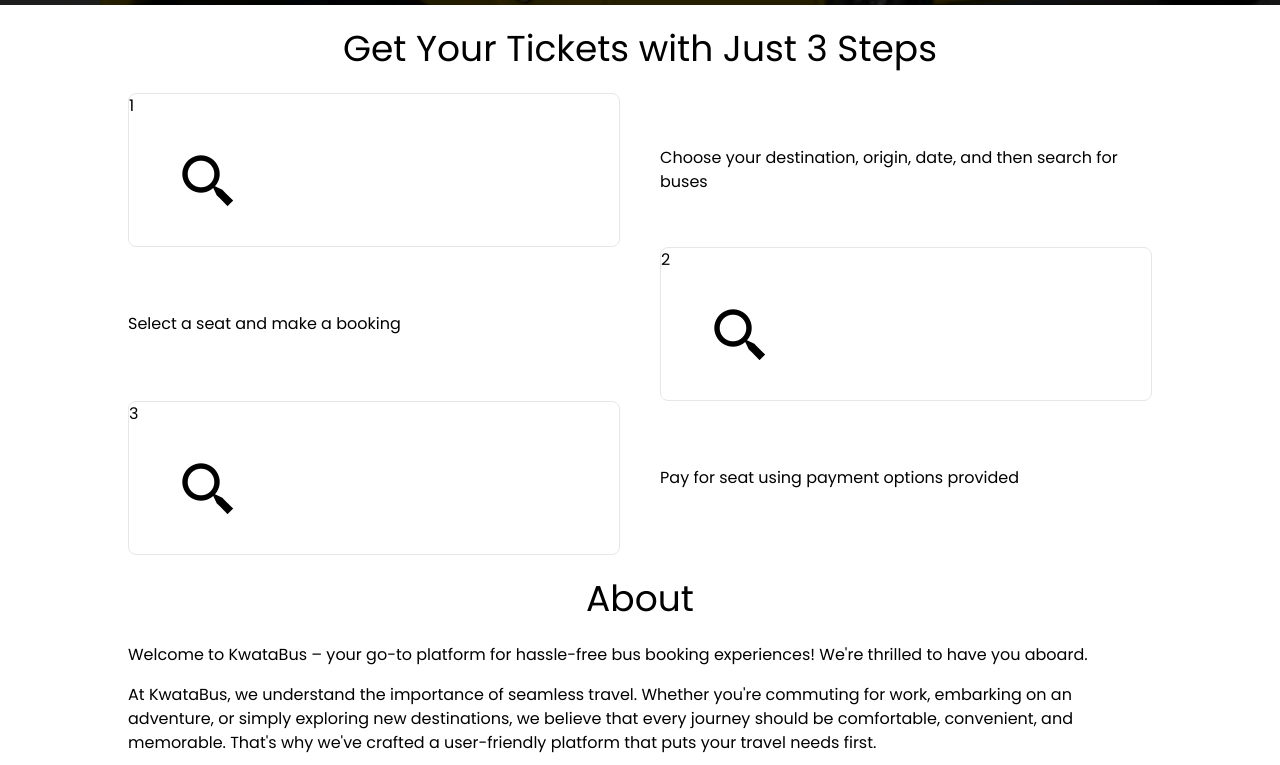
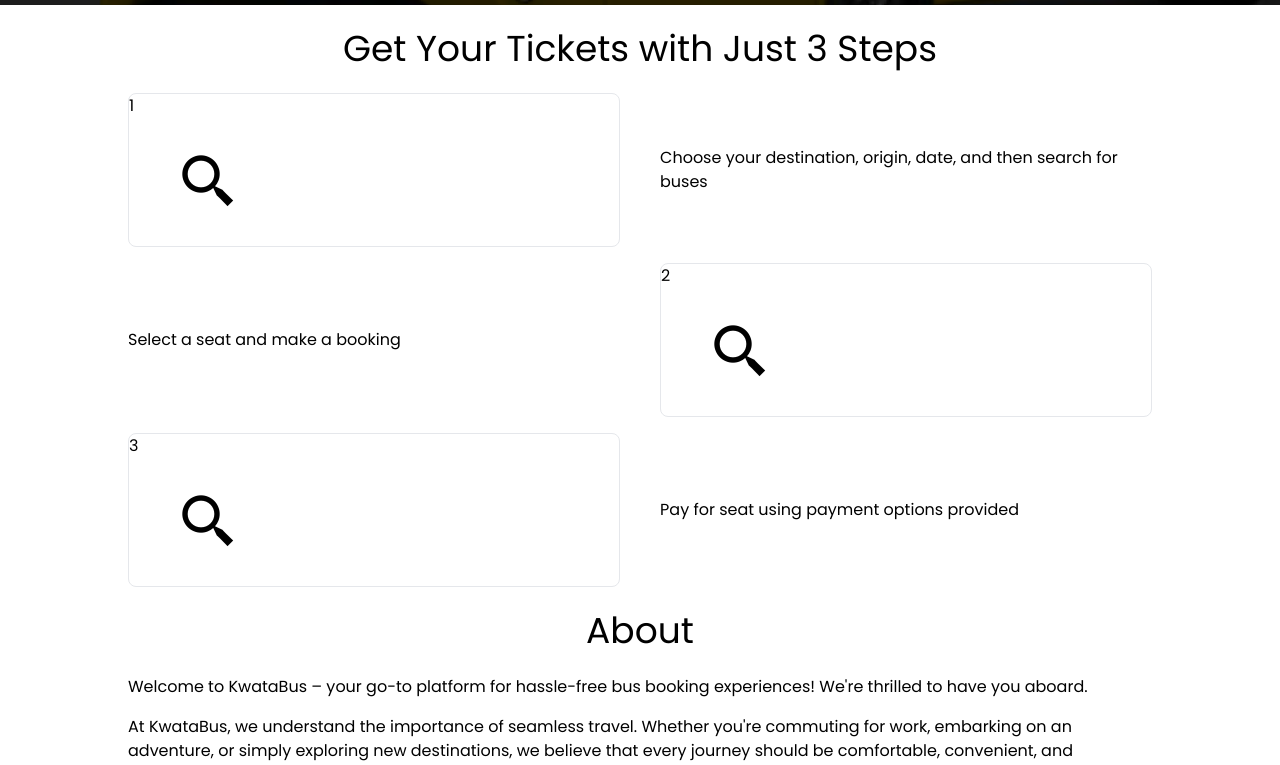
Before and after one commit to Patrickodida/KwataBus-App, a React (Vite) app: page / in a window 1280 px wide. Shown: the part 619-1384 px from the top of the page. Built offline with nearby package versions, Linux system fonts and the light colour scheme.

Commit message:
Resolve errors in App.css

```diff
--- a/src/App.css
+++ b/src/App.css
@@ -93,7 +93,6 @@ input[type="date"]::placeholder{
     color: rgb(6, 31, 119);
 }
 
-feat/ticket-steps
 /* Ticket steps section */
 .card{
     margin-bottom: 1em;
```
